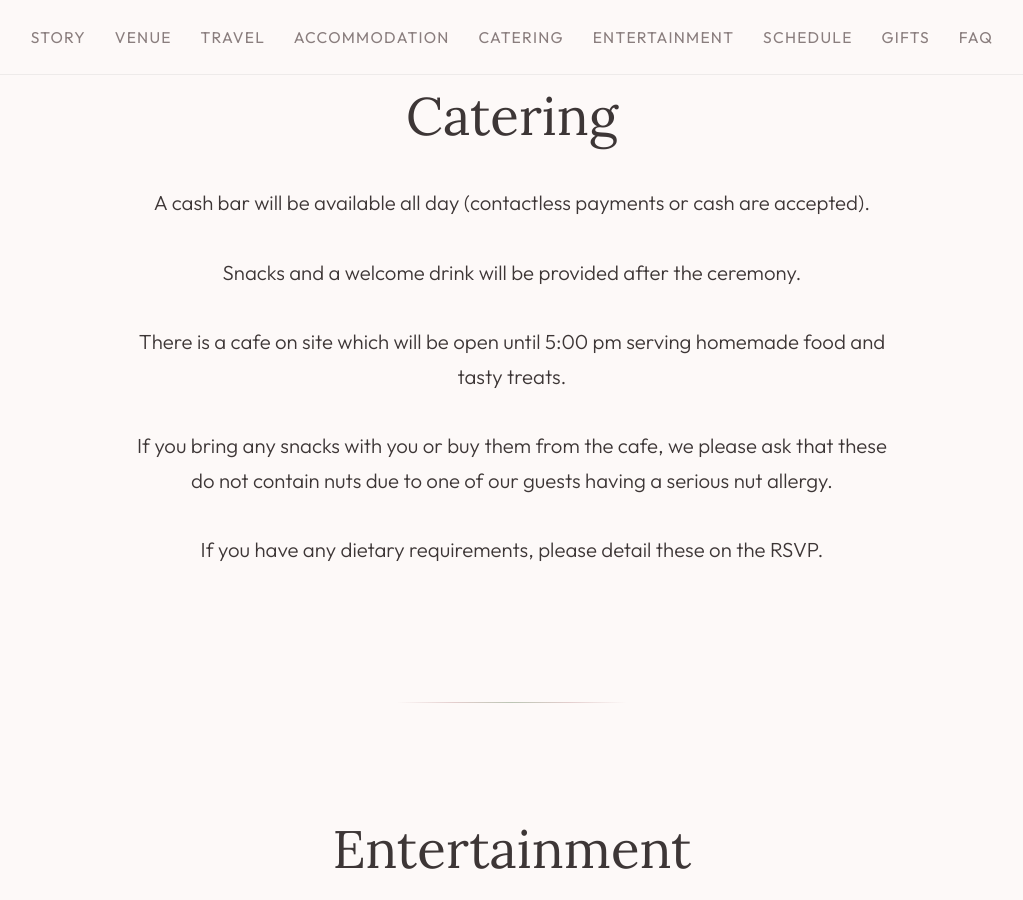
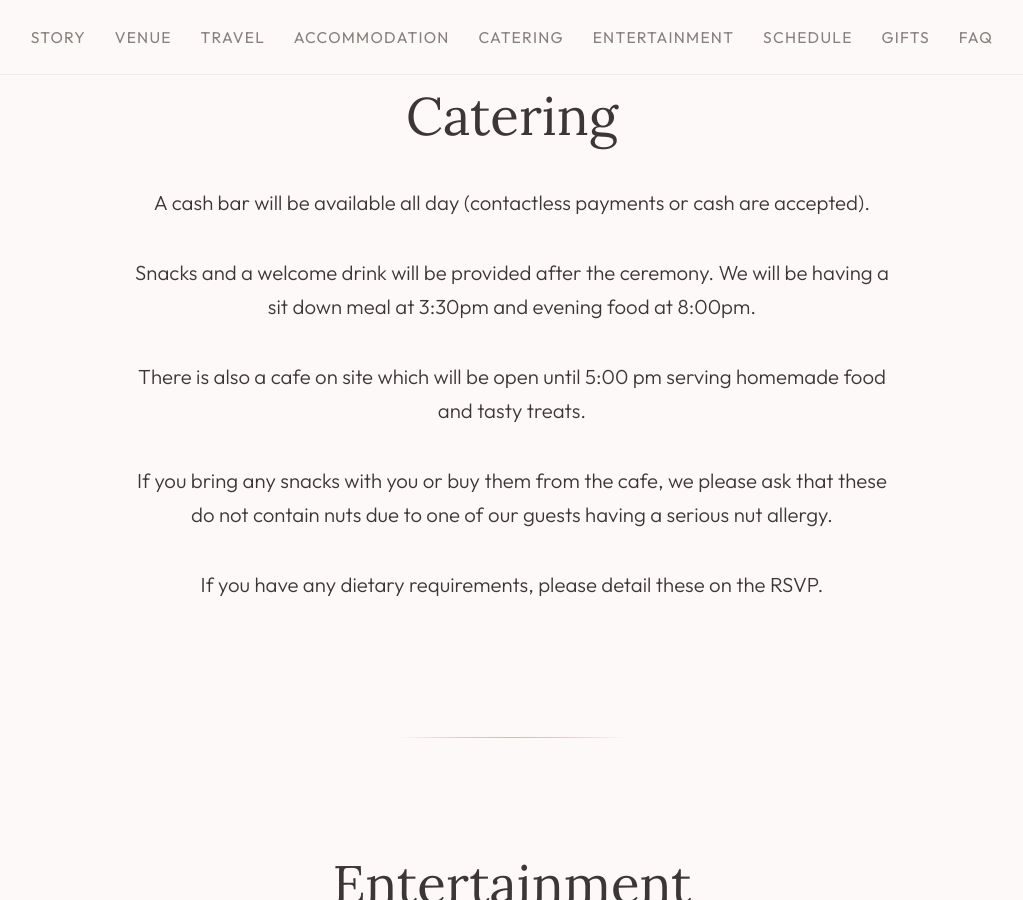
Before and after one commit to Anthony-Nicholls/wedding, a Jekyll site: the page built from day/index.html, in a window 1280 px wide and 900 px high, scrolled down 5350 px. Shown: the whole window, without its empty margins (128-1151 px from the left). Built offline with Jekyll 4.4.1, drawn with Linux system fonts in a browser that asks for light colours.

Commit message:
Improve catering info for day guests

```diff
--- a/_includes/sections/catering.html
+++ b/_includes/sections/catering.html
@@ -4,9 +4,9 @@
     <p>
       A cash bar will be available all day (contactless payments or cash are accepted).
       <br><br>
-      Snacks and a welcome drink will be provided after the ceremony.
+      Snacks and a welcome drink will be provided after the ceremony. We will be having a sit down meal at 3:30pm and evening food at 8:00pm.
       <br><br>
-      There is a cafe on site which will be open until 5:00 pm serving homemade food and tasty treats.
+      There is also a cafe on site which will be open until 5:00 pm serving homemade food and tasty treats.
       <br><br>
       If you bring any snacks with you or buy them from the cafe, we please ask that these do not contain nuts due to one of our guests having a serious nut allergy.
       <br><br>
```
